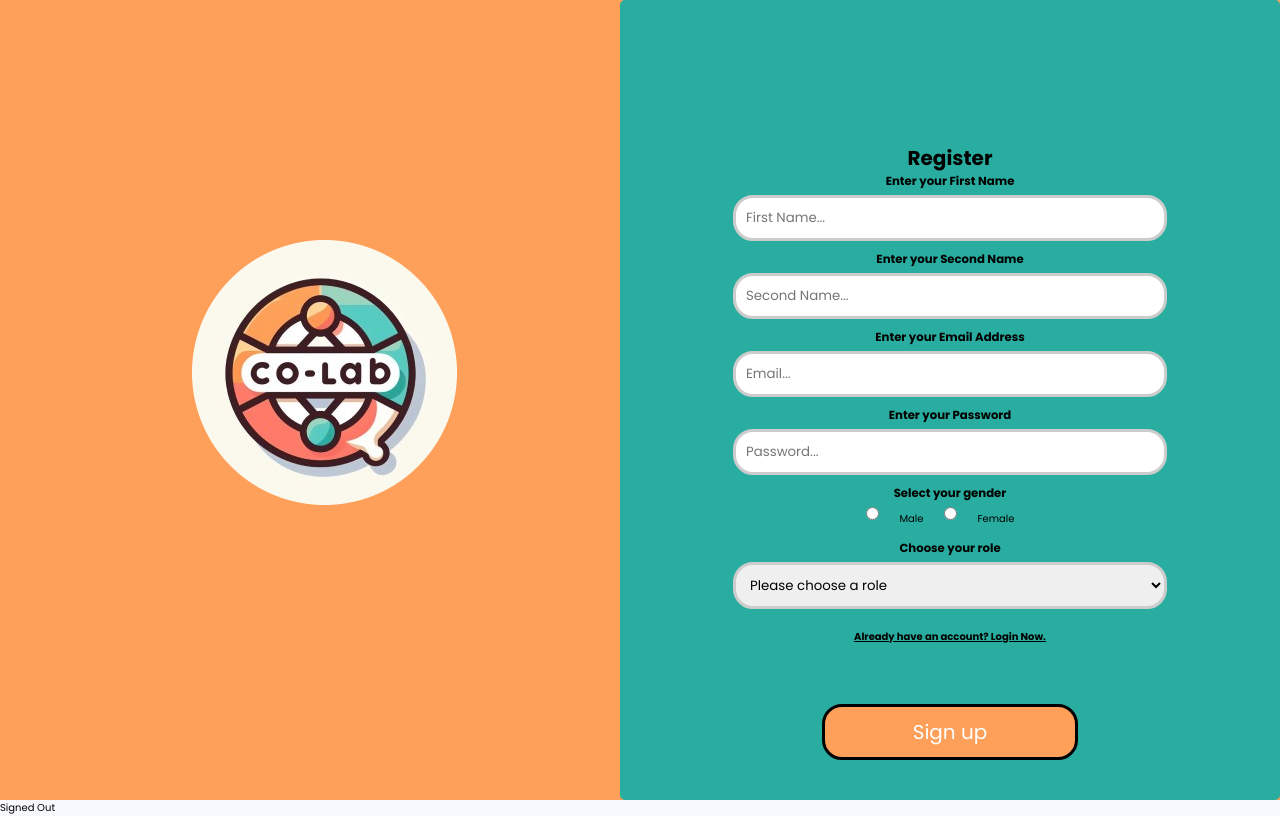
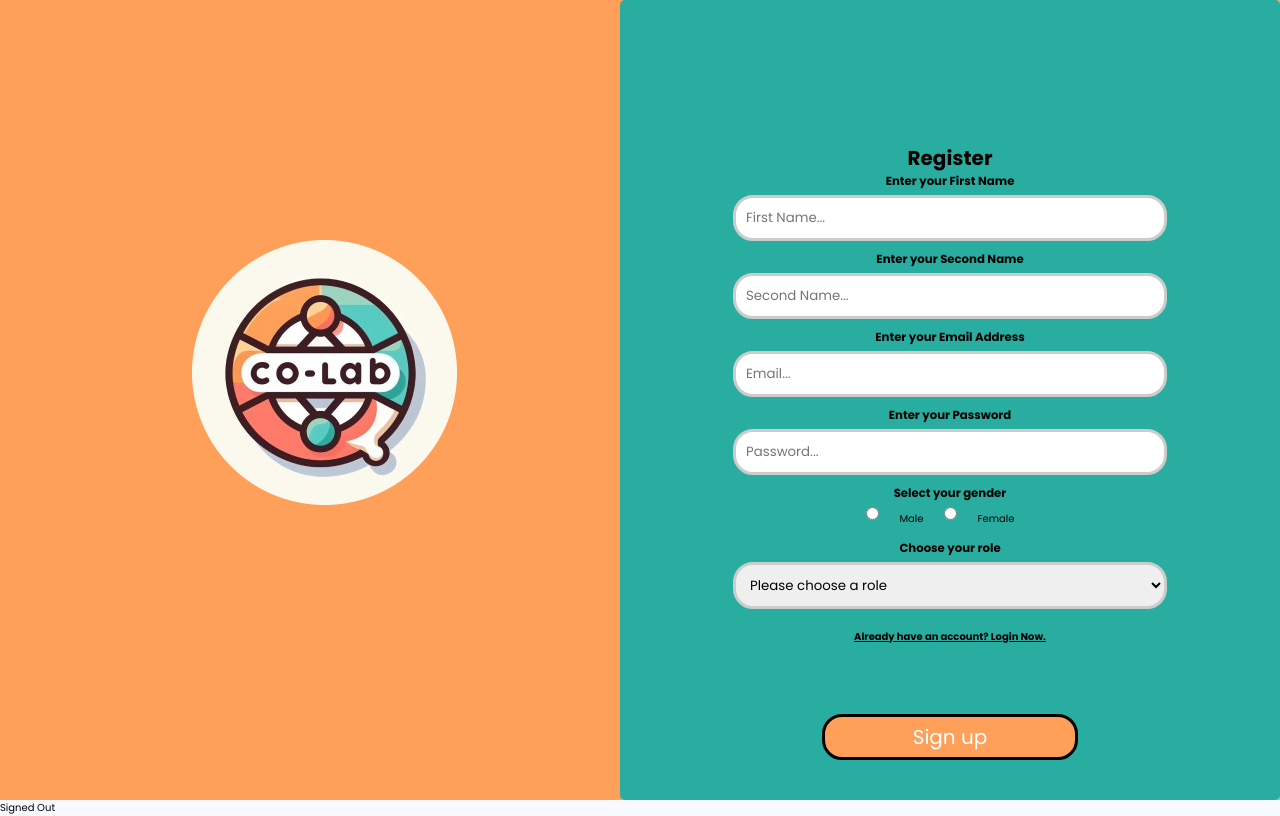
Before and after one commit to nazeemahmed21/SE-colab, a React (Create React App) app: page /signup in a window 1280 px wide. Built offline with nearby package versions, Linux system fonts and the light colour scheme; no server answers.

Commit message:
sign-up page is mostly finished

```diff
--- a/src/styles/signup.css
+++ b/src/styles/signup.css
@@ -36,7 +36,7 @@
 }
 .su-form-container button{
   width: 20%;
-  padding: 10px;
+  padding: 5px;
   border: 3px solid black;
   border-radius: 20px;
   margin: auto;
```
